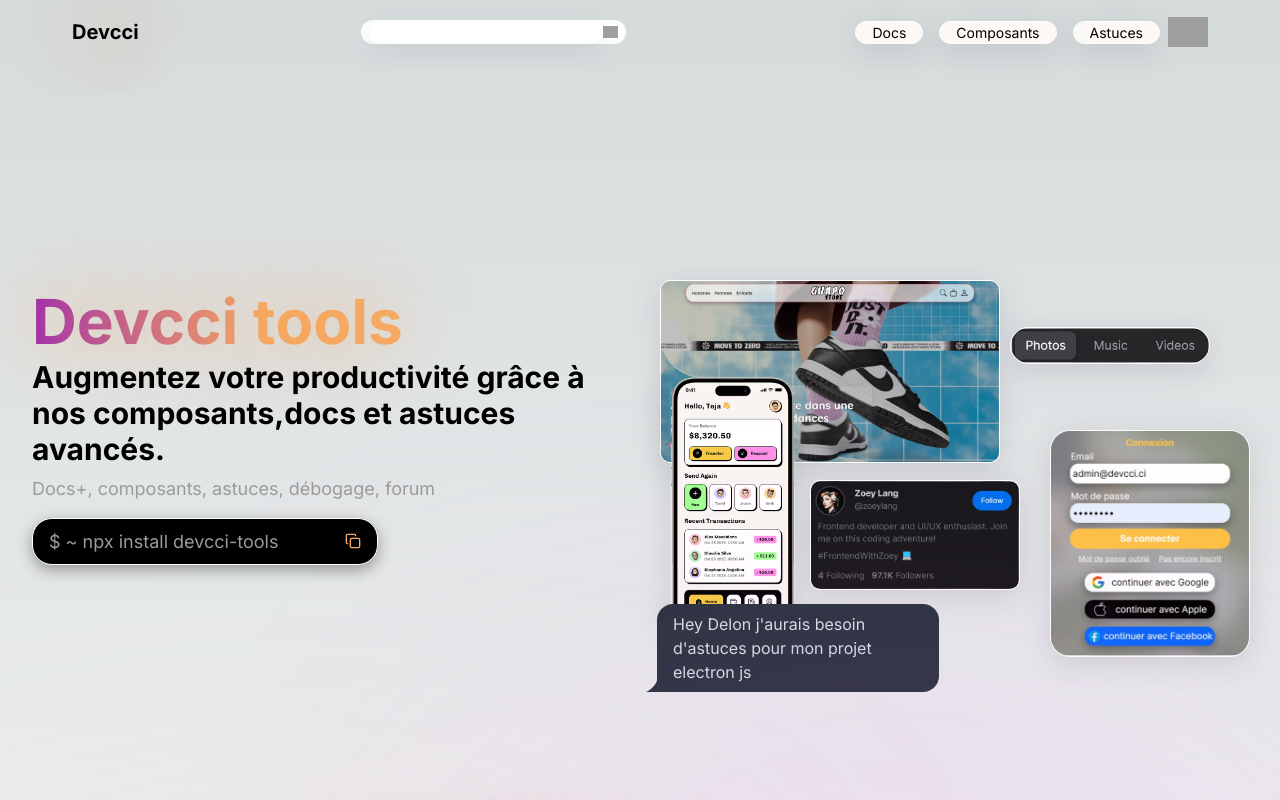
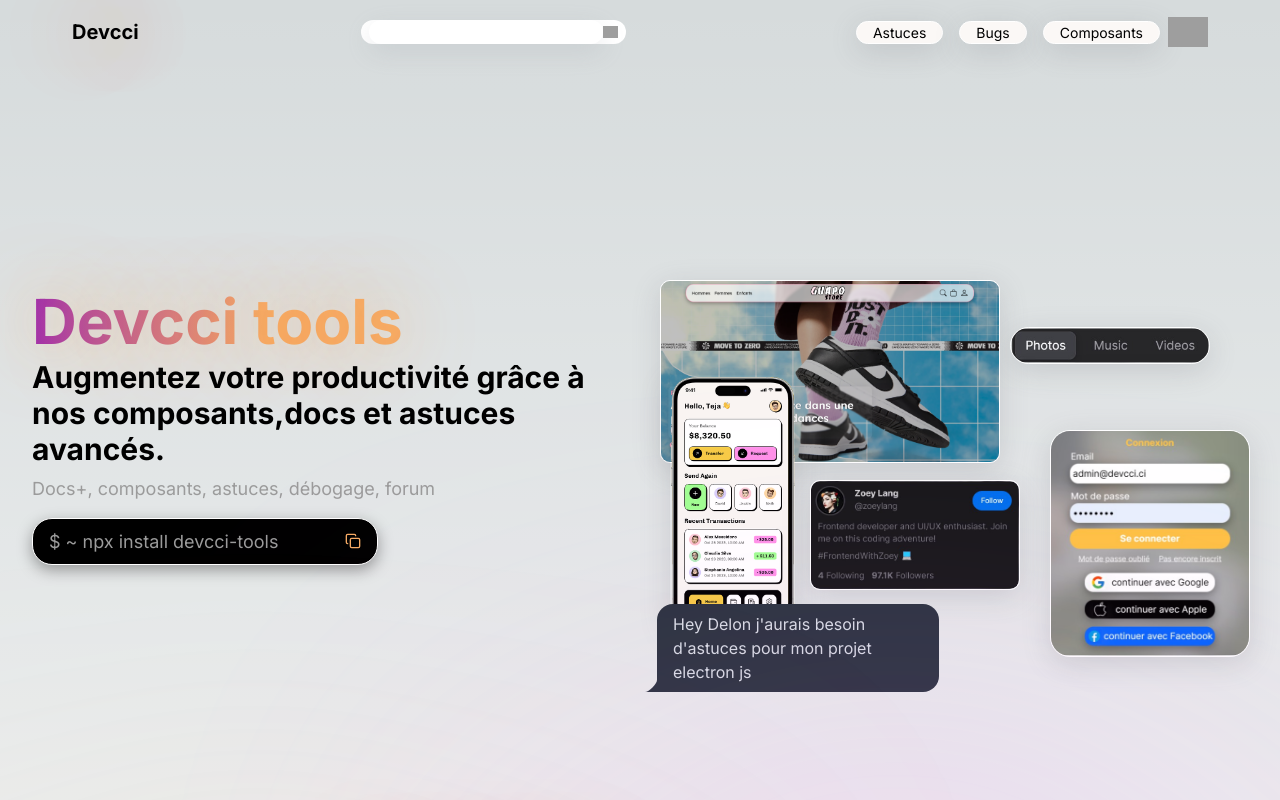
Before and after one commit to Delon00/devcci-tools, a Next.js app: page / in a window 1280 px wide. Shown: the top 800 px of the page. Built offline with nearby package versions, Linux system fonts and the light colour scheme; grey boxes are pictures that could not be loaded.

Commit message:
modified:   components/navbar/navbar.jsx

```diff
--- a/components/navbar/navbar.jsx
+++ b/components/navbar/navbar.jsx
@@ -33,9 +33,9 @@
                 <Image src="https://img.icons8.com/ios/50/search--v1.png" alt="search icon" width={15} height={15}/>
             </div>
             <div className="navlinks">
-                <a className="nav-link" href="/docs">Docs</a>
-                <a className="nav-link" href="/composants">Composants</a>
-                <a className="nav-link" href="/astuces">Astuces</a>
+                <a className="nav-link" href="/docs">Astuces</a>
+                <a className="nav-link" href="/composants">Bugs</a>
+                <a className="nav-link" href="/astuces">Composants</a>
                 <Image onClick={() => router.push('/login')} width="40" height="40" src="https://img.icons8.com/fluency/48/user-male-circle--v1.png" alt="user-male-circle--v1"/>
             </div>
             <div className="hamburger"><IoMenuSharp /></div>
```
